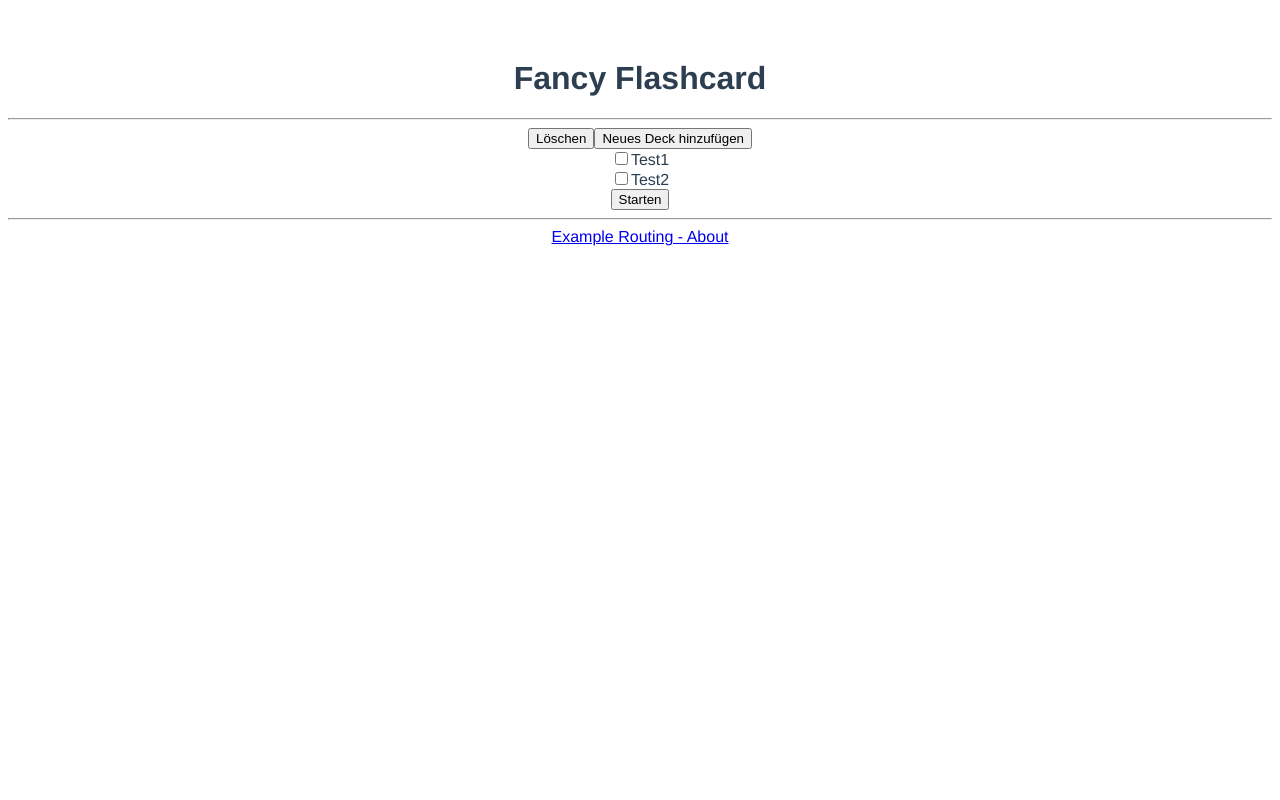
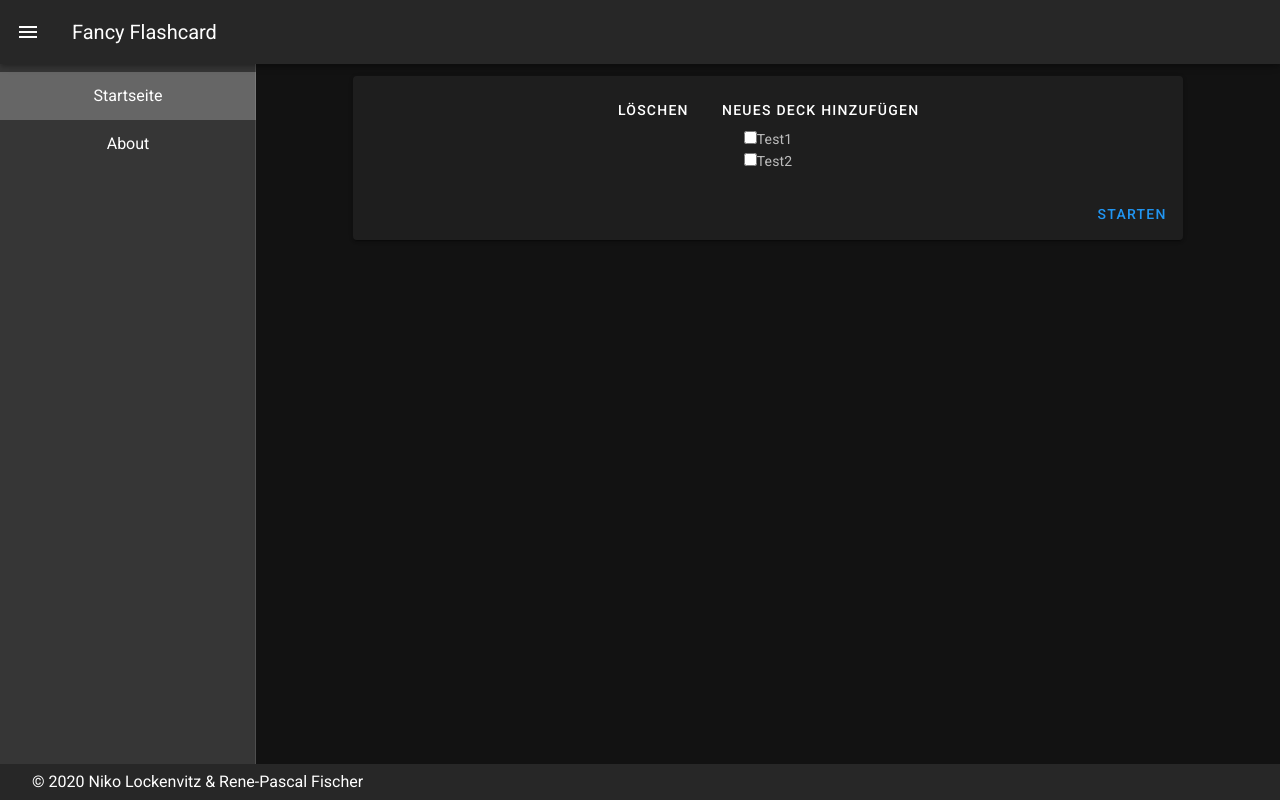
Before and after one commit to fancy-flashcard/ffc, a Vue app: page / in a window 1280 px wide. Built offline with nearby package versions, Linux system fonts and the light colour scheme.

Commit message:
add vuetifyjs

```diff
--- a/public/index.html
+++ b/public/index.html
@@ -6,6 +6,8 @@
     <meta name="viewport" content="width=device-width,initial-scale=1.0">
     <link rel="icon" href="<%= BASE_URL %>favicon.ico">
     <title><%= htmlWebpackPlugin.options.title %></title>
+    <link rel="stylesheet" href="https://fonts.googleapis.com/css?family=Roboto:100,300,400,500,700,900">
+    <link rel="stylesheet" href="https://cdn.jsdelivr.net/npm/@mdi/font@latest/css/materialdesignicons.min.css">
   </head>
   <body>
     <noscript>
--- a/src/App.vue
+++ b/src/App.vue
@@ -1,8 +1,31 @@
 <template>
   <div id="app">
-    <router-view />
+    <v-app id="inspire">
+      <v-app id="sandbox">
+        <v-content>
+          <NavigationBar title="Fancy Flashcard"></NavigationBar>
+          <router-view />
+          <Footer></Footer>
+        </v-content>
+      </v-app>
+    </v-app>
   </div>
 </template>
+
+<script>
+import NavigationBar from "./components/layout/NavigationBar.vue";
+import Footer from "./components/layout/Footer.vue";
+
+export default {
+  props: {
+    title: String
+  },
+  components: {
+    NavigationBar,
+    Footer
+  }
+};
+</script>
 
 <style>
 #app {
--- a/src/components/deckselection/DeckSelection.vue
+++ b/src/components/deckselection/DeckSelection.vue
@@ -1,29 +1,34 @@
 <template>
   <div class="DeckSelection">
-    <TitleBar v-bind:title="title"></TitleBar>
-    <button>Löschen</button>
-    <button>Neues Deck hinzufügen</button>
-    <form action="/">
-      <Deck v-for="deck in decks" :key="deck.id" v-bind:deckname="deck.deckname"></Deck>
-      <input type="submit" value="Starten" />
-    </form>
-    <hr>
-    <router-link to="/about">Example Routing - About</router-link>
+    <v-container fluid>
+      <v-row align="center" justify="center">
+        <v-col cols="10">
+          <v-card>
+            <v-card-text>
+              <v-btn text>Löschen</v-btn>
+              <v-btn text>Neues Deck hinzufügen</v-btn>
+              <Deck v-for="deck in decks" :key="deck.id" v-bind:deckname="deck.deckname"></Deck>
+            </v-card-text>
+            <v-card-actions>
+              <v-spacer></v-spacer>
+              <v-btn text color="primary">Starten</v-btn>
+            </v-card-actions>
+          </v-card>
+        </v-col>
+      </v-row>
+    </v-container>
   </div>
 </template>
 
 <script>
-import TitleBar from "../layout/TitleBar.vue";
 import Deck from "./Deck.vue";
 
 export default {
   name: "DeckSelection",
   props: {
-    title: String,
     decks: Array
   },
   components: {
-    TitleBar,
     Deck
   }
 };
--- /dev/null
+++ b/src/components/layout/Footer.vue
@@ -0,0 +1,26 @@
+<template>
+  <div class="footer">
+    <v-footer :inset="footer.inset" app>
+      <span class="px-4">&copy; {{ new Date().getFullYear() }} Niko Lockenvitz & Rene-Pascal Fischer</span>
+    </v-footer>
+  </div>
+</template>
+
+
+<script>
+export default {
+  name: "Footer",
+  props: {
+    title: String
+  },
+  data: () => ({
+    footer: {
+      inset: false
+    }
+  })
+};
+</script>
+
+<!-- Add "scoped" attribute to limit CSS to this component only -->
+<style scoped>
+</style>
--- /dev/null
+++ b/src/components/layout/NavigationBar.vue
@@ -0,0 +1,58 @@
+<template>
+  <div class="NavBar">
+    <v-navigation-drawer
+      v-model="primaryDrawer.model"
+      :clipped="primaryDrawer.clipped"
+      :floating="primaryDrawer.floating"
+      :mini-variant="primaryDrawer.mini"
+      :permanent="primaryDrawer.type === 'permanent'"
+      :temporary="primaryDrawer.type === 'temporary'"
+      app
+      overflow
+    >
+      <v-list>
+        <v-list-item :to="'/'" link>
+          <v-list-item-content>
+            <v-list-item-title>Startseite</v-list-item-title>
+          </v-list-item-content>
+        </v-list-item>
+
+        <v-list-item :to="'/about'" link>
+          <v-list-item-content>
+            <v-list-item-title>About</v-list-item-title>
+          </v-list-item-content>
+        </v-list-item>
+      </v-list>
+    </v-navigation-drawer>
+
+    <v-app-bar :clipped-left="primaryDrawer.clipped" app>
+      <v-app-bar-nav-icon
+        v-if="primaryDrawer.type !== 'permanent'"
+        @click.stop="primaryDrawer.model = !primaryDrawer.model"
+      ></v-app-bar-nav-icon>
+      <v-toolbar-title>{{ title }}</v-toolbar-title>
+    </v-app-bar>
+  </div>
+</template>
+
+<script>
+export default {
+  name: "NavigationBar",
+  props: {
+    title: String
+  },
+  data: () => ({
+    primaryDrawer: {
+      model: null,
+      type: "default (no property)",
+      clipped: true,
+      floating: false,
+      mini: false
+    }
+  })
+};
+</script>
+
+<!-- Add "scoped" attribute to limit CSS to this component only -->
+<style scoped>
+</style>
--- a/src/components/layout/TitleBar.vue
+++ /dev/null
@@ -1,19 +0,0 @@
-<template>
-  <div class="titlebar">
-    <h1>{{ title }}</h1>
-    <hr />
-  </div>
-</template>
-
-<script>
-export default {
-  name: "TitleBar",
-  props: {
-    title: String
-  }
-};
-</script>
-
-<!-- Add "scoped" attribute to limit CSS to this component only -->
-<style scoped>
-</style>
--- a/src/main.js
+++ b/src/main.js
@@ -1,10 +1,12 @@
 import Vue from 'vue'
 import App from './App.vue'
 import router from './router'
+import vuetify from './plugins/vuetify';
 
 Vue.config.productionTip = false
 
 new Vue({
   router,
+  vuetify,
   render: h => h(App)
 }).$mount('#app')
--- /dev/null
+++ b/src/plugins/vuetify.js
@@ -0,0 +1,10 @@
+import Vue from 'vue';
+import Vuetify from 'vuetify/lib';
+
+Vue.use(Vuetify);
+
+export default new Vuetify({
+    theme: {
+        dark: true,
+    },
+});
--- a/src/views/About.vue
+++ b/src/views/About.vue
@@ -1,5 +1,15 @@
 <template>
   <div class="about">
-    <h1>This is an about page</h1>
+    <v-container fluid>
+      <v-row align="center" justify="center">
+        <v-col cols="10">
+          <v-card>
+            <v-card-text>
+              <h1>This is an about page</h1>
+            </v-card-text>
+          </v-card>
+        </v-col>
+      </v-row>
+    </v-container>
   </div>
 </template>
--- a/src/views/Home.vue
+++ b/src/views/Home.vue
@@ -1,6 +1,6 @@
 <template>
   <div class="deckselection">
-    <DeckSelection title="Fancy Flashcard" v-bind:decks="decks"></DeckSelection>
+    <DeckSelection v-bind:decks="decks"></DeckSelection>
   </div>
 </template>
 
@@ -29,12 +29,4 @@ export default {
 </script>
 
 <style>
-#app {
-  font-family: Avenir, Helvetica, Arial, sans-serif;
-  -webkit-font-smoothing: antialiased;
-  -moz-osx-font-smoothing: grayscale;
-  text-align: center;
-  color: #2c3e50;
-  margin-top: 60px;
-}
 </style>
--- a/vue.config.js
+++ b/vue.config.js
@@ -1,3 +1,6 @@
 module.exports = {
-    publicPath: '/ffc/',
-};
+  "publicPath": "/ffc/",
+  "transpileDependencies": [
+    "vuetify"
+  ]
+}
```
Also changed, not shown: package.json (+7 -2 lines), 1 other file (tests, documents, lock files or other folders).
